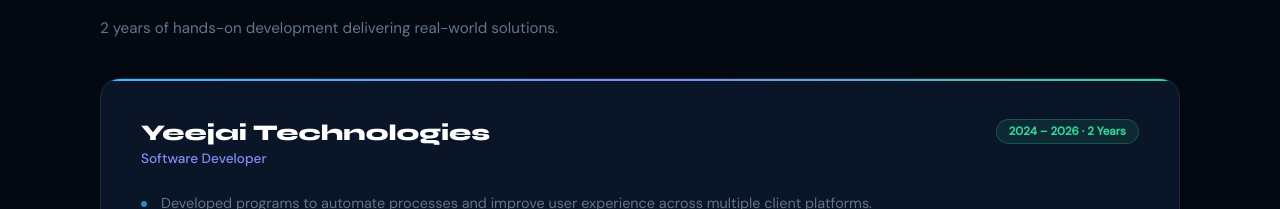
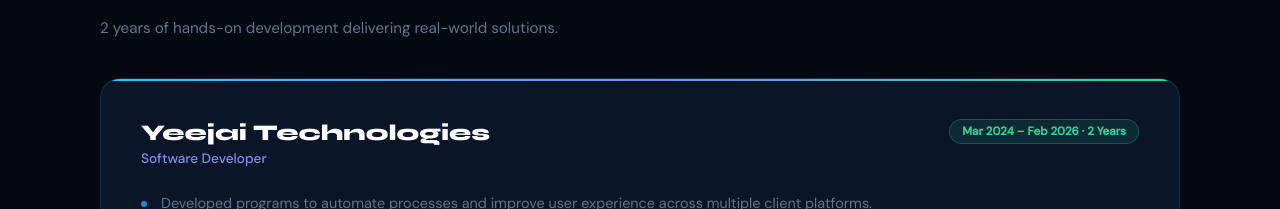
Before and after one commit to Muthu231200/my_portfolio, a React (Vite) app: page / in a window 1280 px wide. Shown: the part 1711-1920 px from the top of the page. Built offline with nearby package versions, Linux system fonts and the light colour scheme.

Commit message:
Update experience dates for Yeejai Technologies(in months)

```diff
--- a/src/pages/Experience.tsx
+++ b/src/pages/Experience.tsx
@@ -12,7 +12,7 @@
             <div className="exp-company">Yeejai Technologies</div>
             <div className="exp-role">Software Developer</div>
           </div>
-          <div className="exp-badge">2024 – 2026 · 2 Years</div>
+          <div className="exp-badge">Mar 2024 – Feb 2026 · 2 Years</div>
         </div>
         <ul className="exp-list">
           <li>Developed programs to automate processes and improve user experience across multiple client platforms.</li>
```
